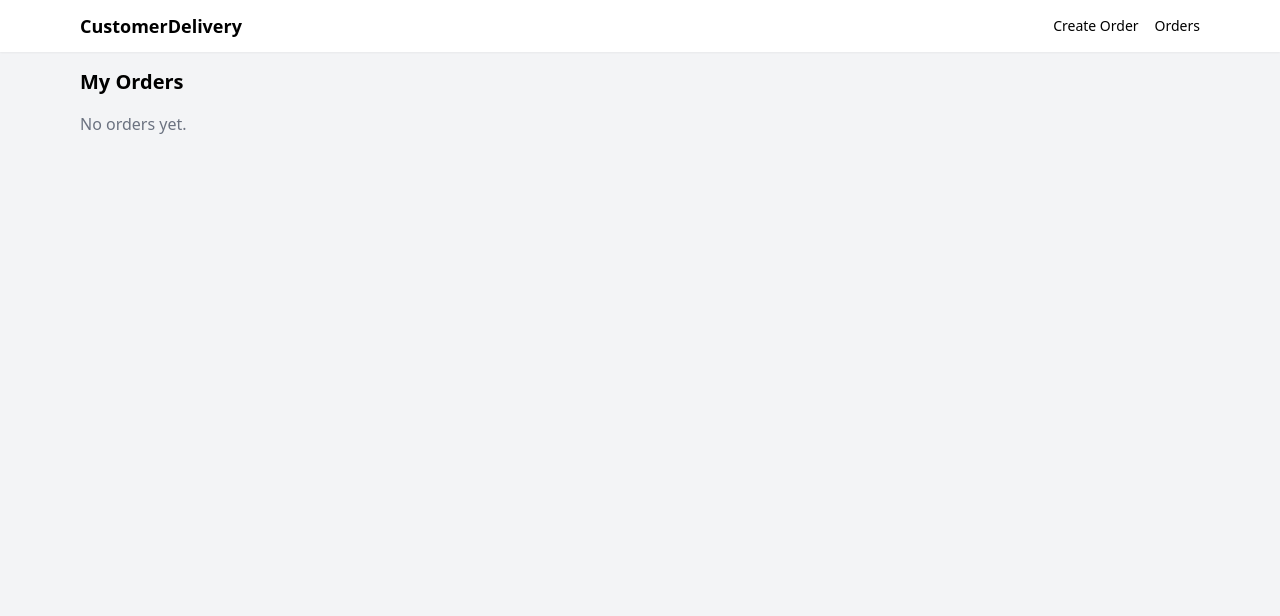
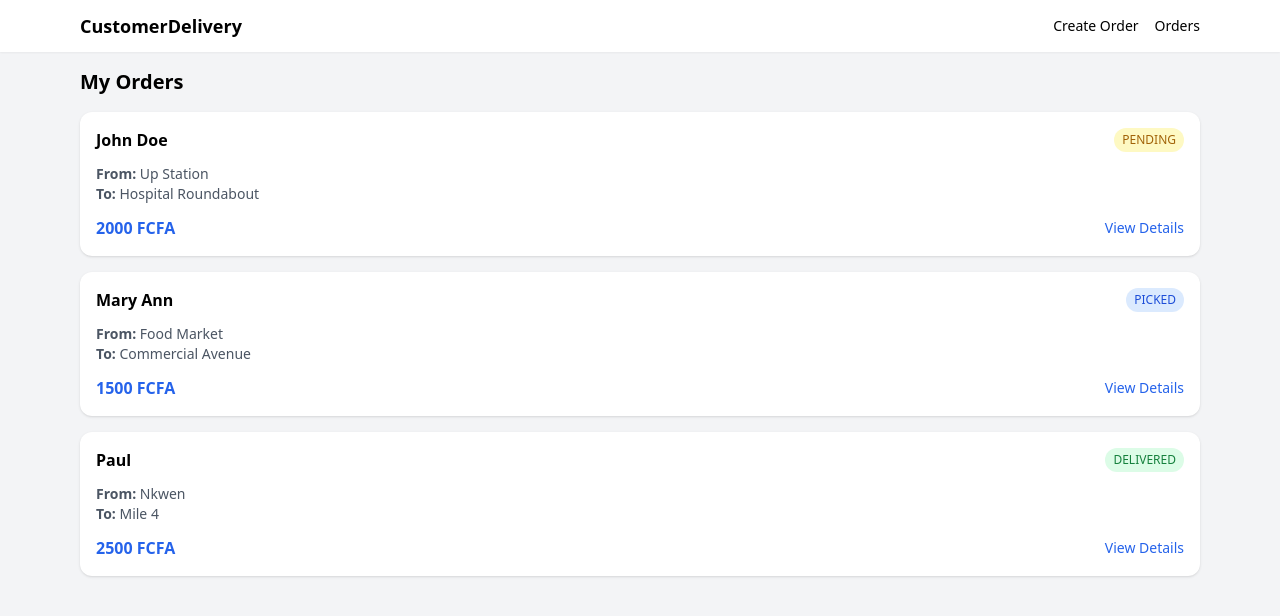
Before and after one commit to Sammi-Drums/CustomerDeliveryAgency, a React (Vite) app: page /orders in a window 1280 px wide. Shown: the top 616 px of the page. Built offline with nearby package versions, Linux system fonts and the light colour scheme.

Commit message:
Order details has been created. So if you click on the details from the order cards, you'll will be directed to where you can see a location map and other details of the order

```diff
--- a/src/App.jsx
+++ b/src/App.jsx
@@ -3,6 +3,7 @@ import { Routes, Route } from "react-router-dom";
 import MainLayout from "./layouts/MainLayout";
 import AdminLayout from "./layouts/AdminLayout";
 import DriverLayout from "./layouts/DriverLayout";
+import OrderDetails from "./pages/OrderDetails";
 
 import Home from "./pages/Home";
 import CreateOrder from "./pages/CreateOrder";
@@ -22,6 +23,15 @@ function App() {
           </MainLayout>
         }
       />
+      <Route
+        path="/orders/:id"
+        element={
+          <MainLayout>
+            <OrderDetails />
+          </MainLayout>
+        }
+      />
+
       <Route
         path="/create-order"
         element={
--- /dev/null
+++ b/src/components/cards/OrderCard.jsx
@@ -0,0 +1,53 @@
+import { Link } from "react-router-dom";
+
+const statusStyles = {
+    pending: "bg-yellow-100 text-yellow-700",
+    picked: "bg-blue-100 text-blue-700",
+    delivered: "bg-green-100 text-green-700",
+};
+
+const OrderCard = ({
+    customerName = "Customer Name",
+    pickup = "Pickup location",
+    destination = "Delivery location",
+    price = "0",
+    status = "pending",
+}) => {
+    return (
+        <div className="bg-white rounded-xl shadow p-4 space-y-3">
+            <div className="flex justify-between items-center">
+                <h3 className="font-semibold">{customerName}</h3>
+                <span
+                    className={`text-xs px-2 py-1 rounded-full ${statusStyles[status]
+                        }`}
+                >
+                    {status.toUpperCase()}
+                </span>
+            </div>
+
+            <div className="text-sm text-gray-600">
+                <p>
+                    <strong>From:</strong> {pickup}
+                </p>
+                <p>
+                    <strong>To:</strong> {destination}
+                </p>
+            </div>
+
+            <div className="flex justify-between items-center">
+                <span className="font-semibold text-blue-600">
+                    {price} FCFA
+                </span>
+
+                <Link
+                    to={`/orders/1`}
+                    className="text-sm text-blue-600 hover:underline"
+                >
+                    View Details
+                </Link>
+            </div>
+        </div>
+    );
+};
+
+export default OrderCard;
--- /dev/null
+++ b/src/pages/OrderDetails.jsx
@@ -0,0 +1,50 @@
+import { useParams } from "react-router-dom";
+
+const OrderDetails = () => {
+  const { id } = useParams();
+
+  return (
+    <div className="max-w-2xl mx-auto bg-white rounded-xl shadow p-6 space-y-6">
+      <h2 className="text-xl font-bold">Order Details</h2>
+
+      <div className="space-y-2 text-sm text-gray-700">
+        <p>
+          <strong>Order ID:</strong> {id}
+        </p>
+        <p>
+          <strong>Customer:</strong> John Doe
+        </p>
+        <p>
+          <strong>Pickup:</strong> Up Station
+        </p>
+        <p>
+          <strong>Destination:</strong> Hospital Roundabout
+        </p>
+        <p>
+          <strong>Price:</strong> 2000 FCFA
+        </p>
+        <p>
+          <strong>Status:</strong>{" "}
+          <span className="text-yellow-600 font-semibold">PENDING</span>
+        </p>
+      </div>
+
+      {/* Placeholder for map */}
+      <div className="h-40 bg-gray-100 rounded flex items-center justify-center text-gray-500">
+        Map will appear here
+      </div>
+
+      {/* Action buttons (UI only) */}
+      <div className="flex gap-4">
+        <button className="flex-1 bg-blue-600 text-white py-2 rounded-lg">
+          Accept Order
+        </button>
+        <button className="flex-1 bg-gray-200 py-2 rounded-lg">
+          Cancel
+        </button>
+      </div>
+    </div>
+  );
+};
+
+export default OrderDetails;
--- a/src/pages/Orders.jsx
+++ b/src/pages/Orders.jsx
@@ -1,8 +1,35 @@
+import OrderCard from "../components/cards/OrderCard";
+
 const Orders = () => {
   return (
     <div>
       <h2 className="text-xl font-semibold mb-4">My Orders</h2>
-      <p className="text-gray-500">No orders yet.</p>
+
+      <div className="space-y-4">
+        <OrderCard
+          customerName="John Doe"
+          pickup="Up Station"
+          destination="Hospital Roundabout"
+          price="2000"
+          status="pending"
+        />
+
+        <OrderCard
+          customerName="Mary Ann"
+          pickup="Food Market"
+          destination="Commercial Avenue"
+          price="1500"
+          status="picked"
+        />
+
+        <OrderCard
+          customerName="Paul"
+          pickup="Nkwen"
+          destination="Mile 4"
+          price="2500"
+          status="delivered"
+        />
+      </div>
     </div>
   );
 };
--- a/src/pages/admin/Dashboard.jsx
+++ b/src/pages/admin/Dashboard.jsx
@@ -1,5 +1,29 @@
+import OrderCard from "../../components/cards/OrderCard";
+
 const AdminDashboard = () => {
-    return <h1 className="text-xl font-bold">Admin Dashboard</h1>;
+    return (
+        <div>
+            <h2 className="text-xl font-semibold mb-4">All Orders</h2>
+
+            <div className="grid md:grid-cols-2 gap-4">
+                <OrderCard
+                    customerName="Vendor 1"
+                    pickup="Up Station"
+                    destination="Hospital Roundabout"
+                    price="2000"
+                    status="picked"
+                />
+
+                <OrderCard
+                    customerName="Vendor 2"
+                    pickup="Nkwen"
+                    destination="Food Market"
+                    price="3000"
+                    status="pending"
+                />
+            </div>
+        </div>
+    );
 };
 
 export default AdminDashboard;
--- a/src/pages/driver/Dashboard.jsx
+++ b/src/pages/driver/Dashboard.jsx
@@ -1,5 +1,30 @@
+
+import OrderCard from "../../components/cards/OrderCard";
+
 const DriverDashboard = () => {
-    return <h1 className="text-xl font-bold">Driver Dashboard</h1>;
+    return (
+        <div>
+            <h2 className="text-xl font-semibold mb-4">Available Jobs</h2>
+
+            <div className="space-y-4">
+                <OrderCard
+                    customerName="Client A"
+                    pickup="Up Station"
+                    destination="Hospital Roundabout"
+                    price="1800"
+                    status="pending"
+                />
+
+                <OrderCard
+                    customerName="Client B"
+                    pickup="Ntarinkon"
+                    destination="Mile 3"
+                    price="2200"
+                    status="pending"
+                />
+            </div>
+        </div>
+    );
 };
 
 export default DriverDashboard;
```
